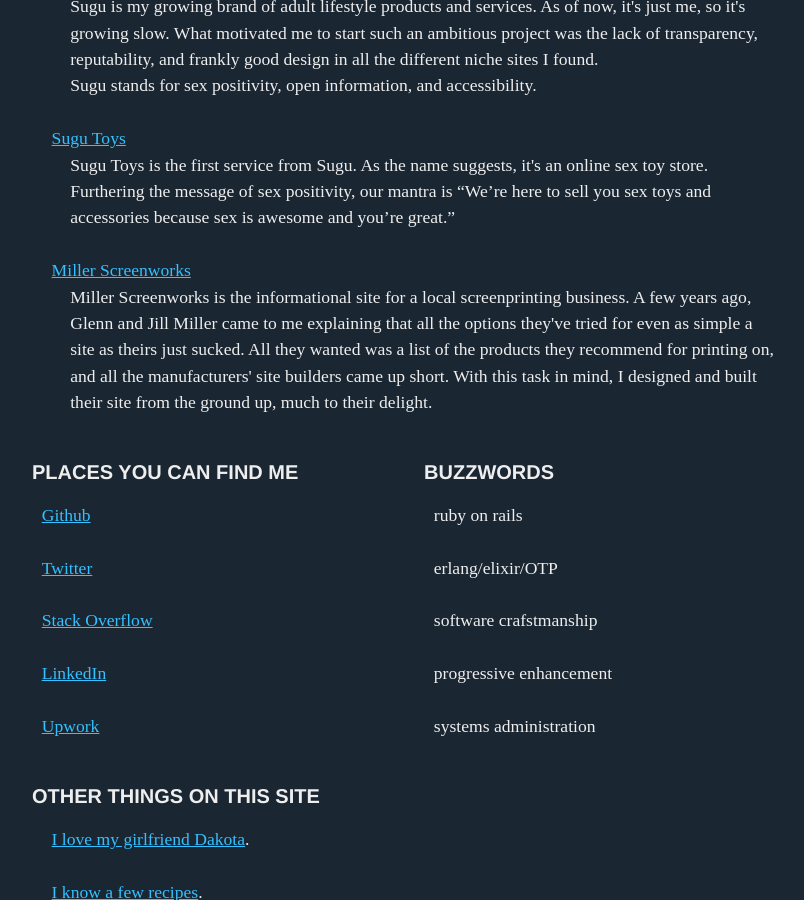
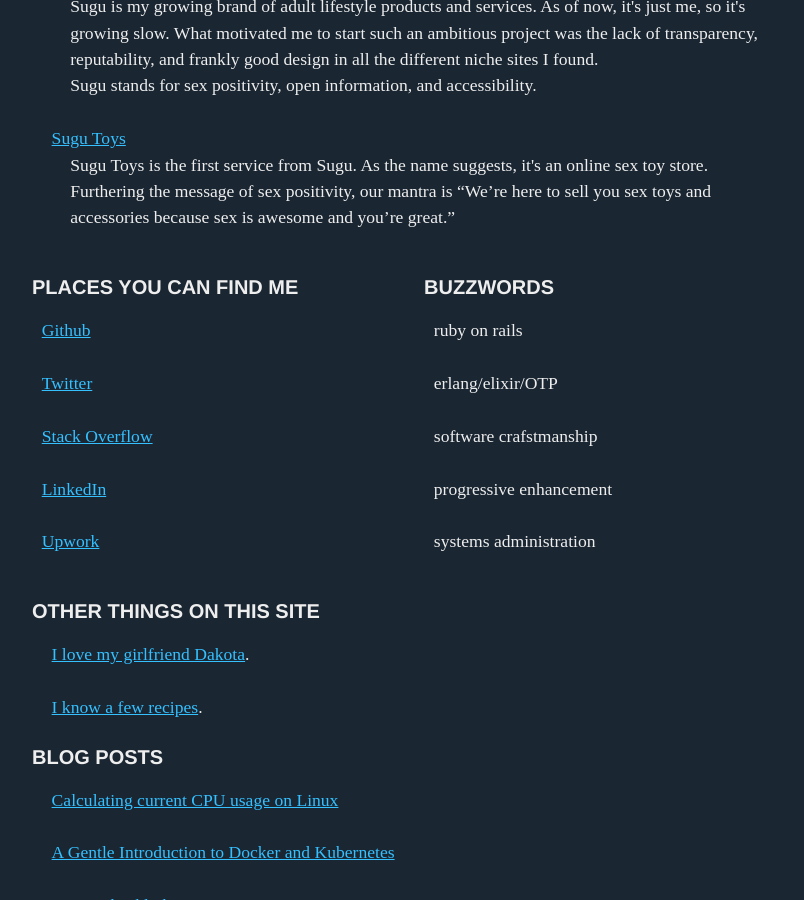
Before and after one commit to shreve/shreve.io, a Jekyll site: the page built from index.html, in a window 1280 px wide and 900 px high, scrolled down 715 px. Shown: the whole window, without its empty margins (216-1020 px from the left). Built offline with Jekyll 4.4.1, drawn with Linux system fonts in a browser that asks for light colours; comment, search, counter and statistics services are not loaded.

Commit message:
Remove Miller Screenworks from homepage

```diff
--- a/index.html
+++ b/index.html
@@ -50,13 +50,13 @@
          they've begun working on a ground-up rebuild of their site. For the last year, I've been fixing up and maintaining the current
          platform, as I will continue to do until the new site is ready.
          </p></li>-->
-      <li><a href="https://millerscreenworks.com" title="Miller Screenworks">Miller Screenworks</a>
-        <p>
-          Miller Screenworks is the informational site for a local screenprinting business. A few years ago, Glenn and Jill Miller
-          came to me explaining that all the options they've tried for even as simple a site as theirs just sucked. All they wanted
-          was a list of the products they recommend for printing on, and all the manufacturers' site builders came up short.
-          With this task in mind, I designed and built their site from the ground up, much to their delight.
-        </p></li>
+      <!-- <li><a href="https://millerscreenworks.com" title="Miller Screenworks">Miller Screenworks</a>
+           <p>
+           Miller Screenworks is the informational site for a local screenprinting business. A few years ago, Glenn and Jill Miller
+           came to me explaining that all the options they've tried for even as simple a site as theirs just sucked. All they wanted
+           was a list of the products they recommend for printing on, and all the manufacturers' site builders came up short.
+           With this task in mind, I designed and built their site from the ground up, much to their delight.
+           </p></li> -->
   </ul>
   <section class="row">
     <div class="col">
```
